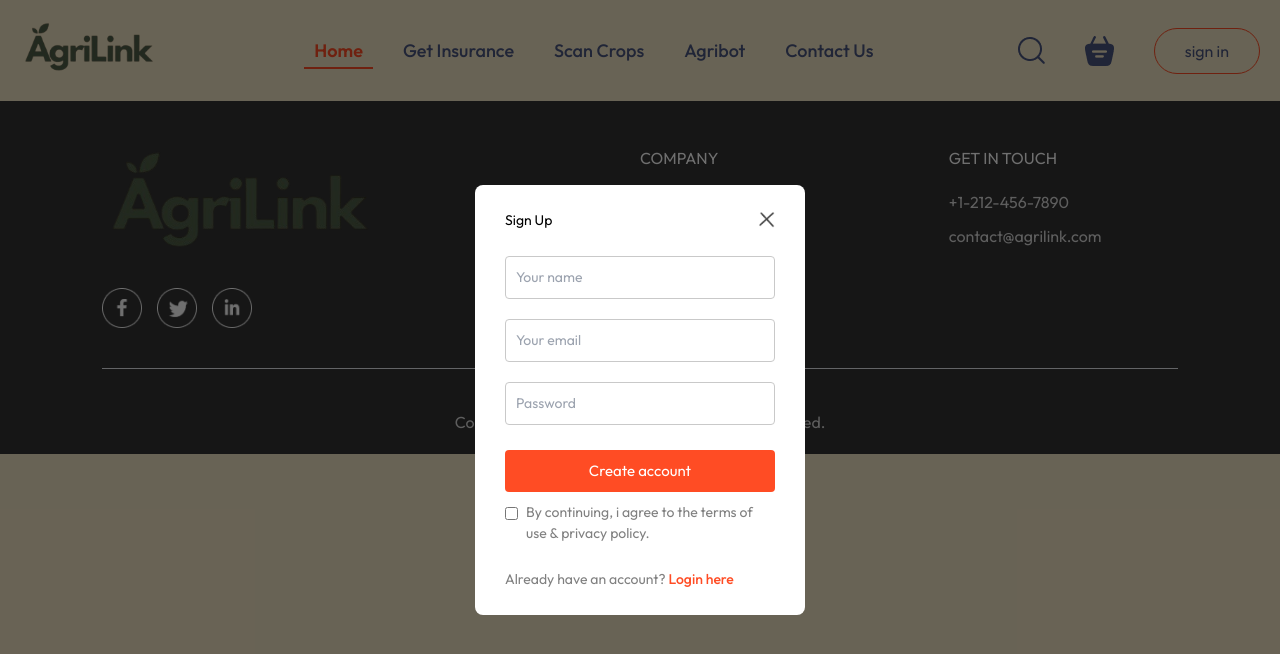
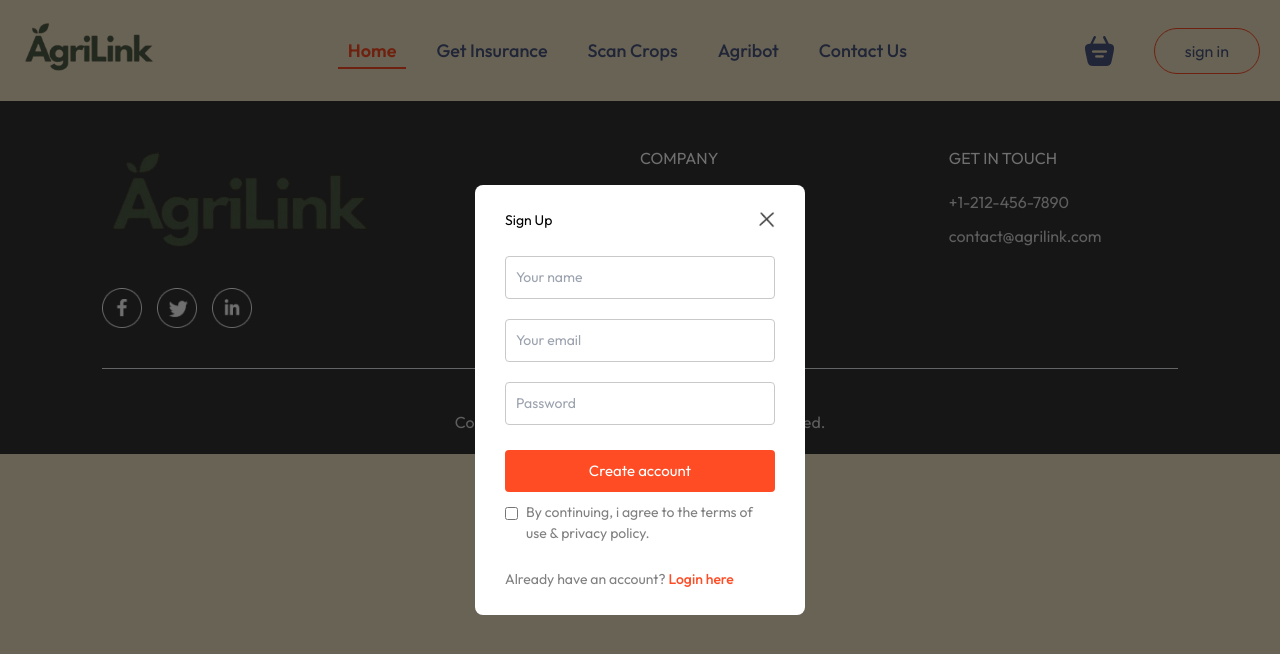
Before and after one commit to gautam-4/agrilink, a React (Vite) app in the folder frontend2/frontend/: page / in a window 1280 px wide. Shown: the top 654 px of the page. Built offline with nearby package versions, Linux system fonts and the light colour scheme.

Commit message:
update frontend

```diff
--- a/frontend2/frontend/src/components/Navbar/Navbar.jsx
+++ b/frontend2/frontend/src/components/Navbar/Navbar.jsx
@@ -28,7 +28,7 @@ const Navbar = ({ setShowLogin }) => {
       </ul>
 
       <div className="navbar-right">
-        <img src={assets.search_icon} alt="" />
+        {/* <img src={assets.search_icon} alt="" /> */}
         <Link to='/cart' className='navbar-search-icon'>
           <img src={assets.basket_icon} alt="" />
           <div className={getTotalCartAmount() > 0 ? "dot" : ""}></div>
--- a/frontend2/frontend/src/config/gemini.js
+++ b/frontend2/frontend/src/config/gemini.js
@@ -7,7 +7,7 @@ import {
   const MODEL_NAME = "gemini-1.0-pro";
 
   // Paste Your API KEY Below
-  const API_KEY = "AIzaSyAFSw4Zrsnzc9jeVeiwvx5_OrcaIZYjEmA";
+  const API_KEY = "AIzaSyCVjX6C6mcNAXWtWMi4hJcGpFXN8UiBjJo";
 
   async function runChat(prompt) {
     const genAI = new GoogleGenerativeAI(API_KEY);
```
